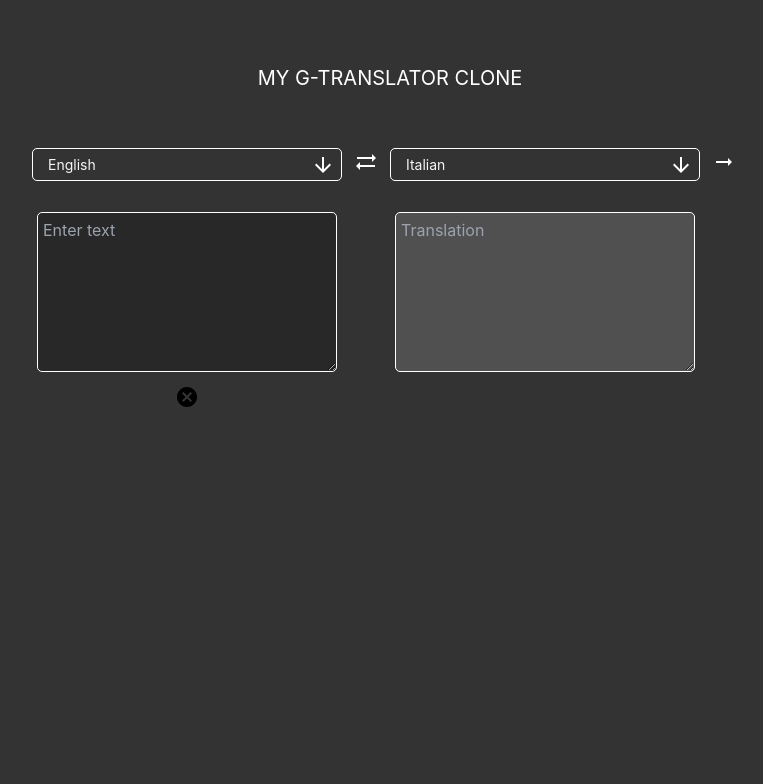
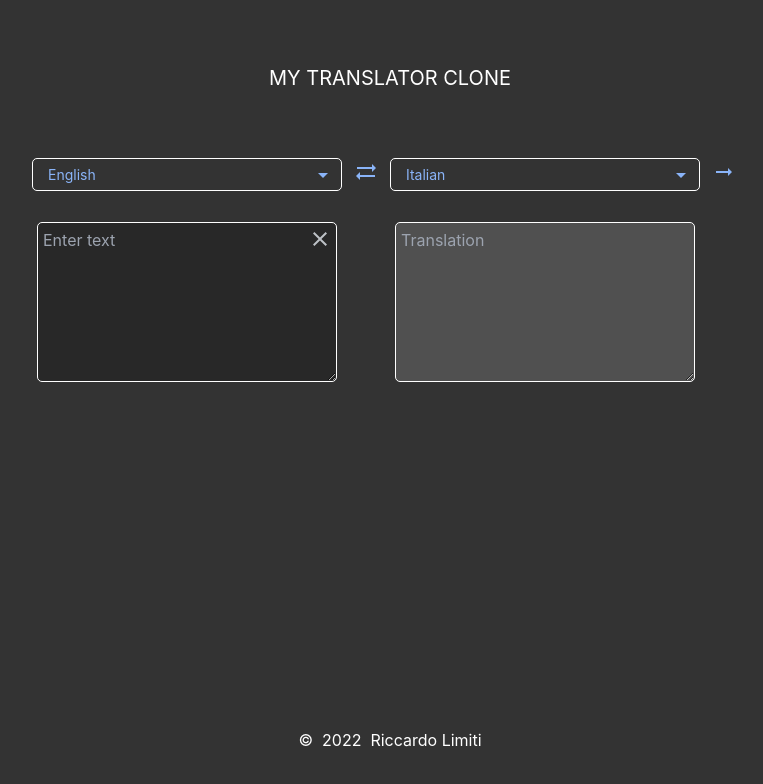
Before and after one commit to Razzokk8/Browser_Translator_Clone, a React (Create React App) app: page / in a window 1280 px wide. Shown: the top 784 px of the page, without its empty margins (250-1013 px from the left). Built offline with nearby package versions, Linux system fonts and the light colour scheme; no server answers; the HTML template or start-up script is replaced by a standard one.

Commit message:
ui added

```diff
--- a/src/App.js
+++ b/src/App.js
@@ -4,6 +4,7 @@ import Arrows from "./components/Arrows.js";
 import Buttons from "./components/Button.js";
 import Modal from "./components/Modal.js";
 import TextBox from "./components/TxtBox.js";
+import Label from "./components/Label.js";
 
 // this will work with auto translate
 const autoTranslate = () => {
@@ -50,11 +51,11 @@ const App = () => {
 
   return (
     <div className="App mt-16">
-      <h1 className="text-white text-xl mb-8">MY G-TRANSLATOR CLONE</h1>
+      <h1 className="text-white text-center text-xl mb-8">MY TRANSLATOR CLONE</h1>
       <br />
 
       {!showModal && (
-        <div className="sub">
+        <div className="sub md:flex">
           <TextBox
             setShowModal={setShowModal}
             selectedLanguage={inputLanguage}
@@ -65,7 +66,7 @@ const App = () => {
             translate={translate}
           />
 
-          <div className="arrows-container" onClick={handleClick}>
+          <div className="arrows-container mb-6" onClick={handleClick}>
             <Arrows />
           </div>
 
@@ -93,6 +94,7 @@ const App = () => {
           }
         />
       )}
+      <Label />
     </div>
   );
 };
--- a/src/components/Arrows.js
+++ b/src/components/Arrows.js
@@ -2,7 +2,7 @@ import SyncAltSharpIcon from '@mui/icons-material/SyncAltSharp';
 
 const Arrows = () => {
     return (
-        <span className='text-white px-3 cursor-pointer'>
+        <span className='text-[#8ab4f8] px-3 cursor-pointer'>
             <SyncAltSharpIcon />
         </span>
     )
--- a/src/components/Button.js
+++ b/src/components/Button.js
@@ -2,7 +2,7 @@ import ArrowRightAltSharpIcon from "@mui/icons-material/ArrowRightAltSharp";
 
 const Buttons = () => {
   return (
-    <div>
+    <div className="text-[#8ab4f8] mb-6">
       <ArrowRightAltSharpIcon />
     </div>
   );
--- /dev/null
+++ b/src/components/Label.js
@@ -0,0 +1,15 @@
+const Label = () => {
+  const today = new Date();
+  return (
+      <footer className="relative bottom-0">
+
+          <div className="mx-3 text-white">
+            © &nbsp;
+            <span>{today.getFullYear()}</span>
+            &nbsp; Riccardo Limiti
+          </div>
+      </footer>
+  );
+};
+
+export default Label;
--- a/src/components/Modal.js
+++ b/src/components/Modal.js
@@ -1,24 +1,30 @@
 import { useState } from "react";
 import CancelSharpIcon from "@mui/icons-material/CancelSharp";
-import CheckSharpIcon from '@mui/icons-material/CheckSharp';
+import CheckSharpIcon from "@mui/icons-material/CheckSharp";
 
-const Modal = ({showModal, setShowModal, languages, chosenLanguage, setChosenLanguage}) => {
+const Modal = ({
+  showModal,
+  setShowModal,
+  languages,
+  chosenLanguage,
+  setChosenLanguage,
+}) => {
   const [searchedLanguage, setSearchedLanguage] = useState("");
 
   const filteredLanguages = languages.filter((language) =>
     language.toLowerCase().startsWith(searchedLanguage.toLowerCase())
-  )
+  );
 
   const handleChange = (e) => {
     setSearchedLanguage(e.target.value);
   };
 
   const handleClick = (e) => {
-    setChosenLanguage(e.target.textContent)
-    setShowModal(null)
+    setChosenLanguage(e.target.textContent);
+    setShowModal(null);
   };
 
-  console.log(searchedLanguage)
+  console.log(searchedLanguage);
   return (
     <div className="options w-100">
       <div className="search-bar flex justify-center items-center p-2 max-w-3xl m-auto">
@@ -35,13 +41,19 @@ const Modal = ({showModal, setShowModal, languages, chosenLanguage, setChosenLan
           {filteredLanguages?.map((filteredLanguage, _index) => (
             <div className="list-item m-1">
               <div className="icon p-1 text-[#8ab4f8]">
-                {chosenLanguage === filteredLanguages[_index] ? <CheckSharpIcon/> : '' }
+                {chosenLanguage === filteredLanguages[_index] ? (
+                  <CheckSharpIcon />
+                ) : (
+                  ""
+                )}
               </div>
               <li
                 className="text-white list-none text-left px-2"
                 key={_index}
                 onClick={handleClick}
-                style={{ color: chosenLanguage === filteredLanguage ? '#8ab4f8' : null }}
+                style={{
+                  color: chosenLanguage === filteredLanguage ? "#8ab4f8" : null,
+                }}
               >
                 {filteredLanguage}
               </li>
--- a/src/components/SelectDropDown.js
+++ b/src/components/SelectDropDown.js
@@ -1,11 +1,11 @@
-import ArrowDownwardSharpIcon from "@mui/icons-material/ArrowDownwardSharp";
+import ArrowDropDownSharpIcon from '@mui/icons-material/ArrowDropDownSharp';
 
 const SelectDropDown = ({ style, selectedLanguage, setShowModal }) => {
   return (
-    <div className="select-drop-down" onClick={() => setShowModal(style)}>
+    <div className="select-drop-down w-[310px] m-auto" onClick={() => setShowModal(style)}>
       <input value={selectedLanguage} />
-      <div className="arrow-down text-white">
-        <ArrowDownwardSharpIcon />
+      <div className="arrow-down text-[#8ab4f8]">
+        <ArrowDropDownSharpIcon />
       </div>
     </div>
   );
--- a/src/components/TxtBox.js
+++ b/src/components/TxtBox.js
@@ -1,6 +1,5 @@
 import Select from "./SelectDropDown.js";
-import CancelSharpIcon from "@mui/icons-material/CancelSharp";
-
+import ClearSharpIcon from "@mui/icons-material/ClearSharp";
 
 const TextBox = ({
   style,
@@ -10,20 +9,19 @@ const TextBox = ({
   textToTranslate,
   translatedText,
   setTranslatedText,
-  translate
+  translate,
 }) => {
   const handleClick = () => {
     setTextToTranslate("");
     setTranslatedText("");
   };
 
-
-const handleKeyDown = (event) => {
-  console.log(event.key)
-  if (event.metaKey && event.key === 'Enter') {
-    translate();
-  }
-}
+  const handleKeyDown = (event) => {
+    console.log(event.key);
+    if (event.metaKey && event.key === "Enter") {
+      translate();
+    }
+  };
   return (
     <div className={style}>
       <Select
@@ -40,7 +38,7 @@ const handleKeyDown = (event) => {
       />
       {style == "input" && (
         <div className="delete" onClick={handleClick}>
-          <CancelSharpIcon />
+          <ClearSharpIcon />
         </div>
       )}
     </div>
--- a/src/index.css
+++ b/src/index.css
@@ -16,12 +16,13 @@ body {
 .App {
   text-align: center;
   min-height: 100vh;
-
 }
 
 .sub {
-  display: flex;
+  display: block;
   justify-content: center;
+  margin: 10px;
+  min-height: 70vh;
 }
 
 textarea {
@@ -45,6 +46,7 @@ input {
   padding: 5px 15px;
   color: whitesmoke;
   width: 100%;
+  /* max-width: 310px; */
   font-size: 14px;
   box-sizing: border-box;
 }
@@ -65,9 +67,6 @@ input {
 }
 
 .list-item > .icon {
-  padding: 2px;
-  width: 18px;
-  height: 18px;
   color: #8ab4f8;
 }
 
@@ -85,5 +84,13 @@ ul , li {
   border-radius: 5px;
 }
 .select-drop-down input {
-  /* color: red; */
+  color: #8ab4f8;
 }
+
+.input .delete {
+  position: relative;
+  left: 133px;
+  top: -168px;
+  color:#bdc1c6;
+  cursor: pointer;
+}
```
